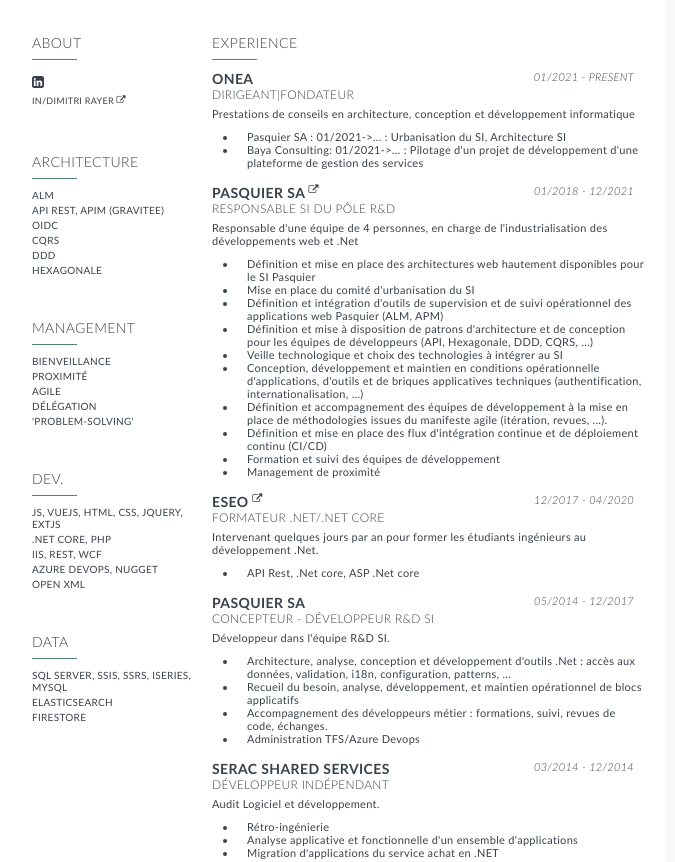
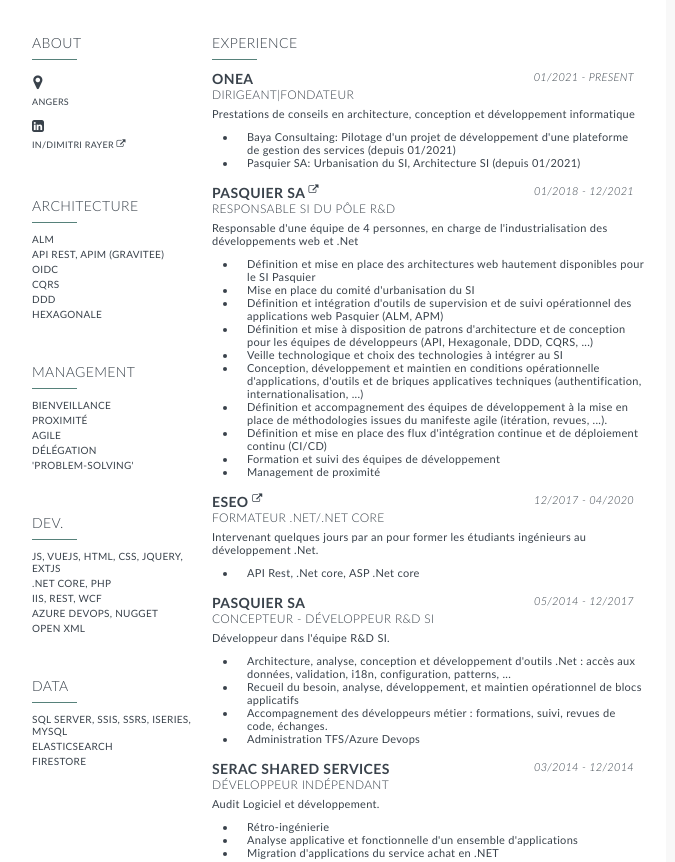
Before and after one commit to deka/deka, a plain HTML site: page index.html in a window 1280 px wide. Shown: the part 155-1017 px from the top of the page, without its empty margins (308-983 px from the left). Drawn offline with Linux system fonts and the light colour scheme; a web font is replaced by a local one.

Commit message:
feat : up

```diff
--- a/index.html
+++ b/index.html
@@ -288,7 +288,11 @@
 					        <h3>About</h3>
 					        <div class="keyline"></div>
 					    </div>
+					        <div class="info-tag-container">
+					            <i class="fa fa-map-marker"></i>
 
+					                <h6 class="info-text">Angers</h6>
+					        </div>
 
 
 
@@ -372,8 +376,8 @@
 					            <p class="summary">Prestations de conseils en architecture, conception et développement informatique</p>
 
 					            <ul>
-					                <li>Pasquier SA : 01/2021-&gt;... : Urbanisation du SI, Architecture SI</li>
-					                <li>Baya Consulting: 01/2021-&gt;... : Pilotage d&#x27;un projet de développement d&#x27;une plateforme de gestion des services</li>
+					                <li>Baya Consultaing: Pilotage d&#x27;un projet de développement d&#x27;une plateforme de gestion des services (depuis 01/2021)</li>
+					                <li>Pasquier SA: Urbanisation du SI, Architecture SI (depuis 01/2021)</li>
 					            </ul>
 					        </section>
 					        <section class="item">
```
